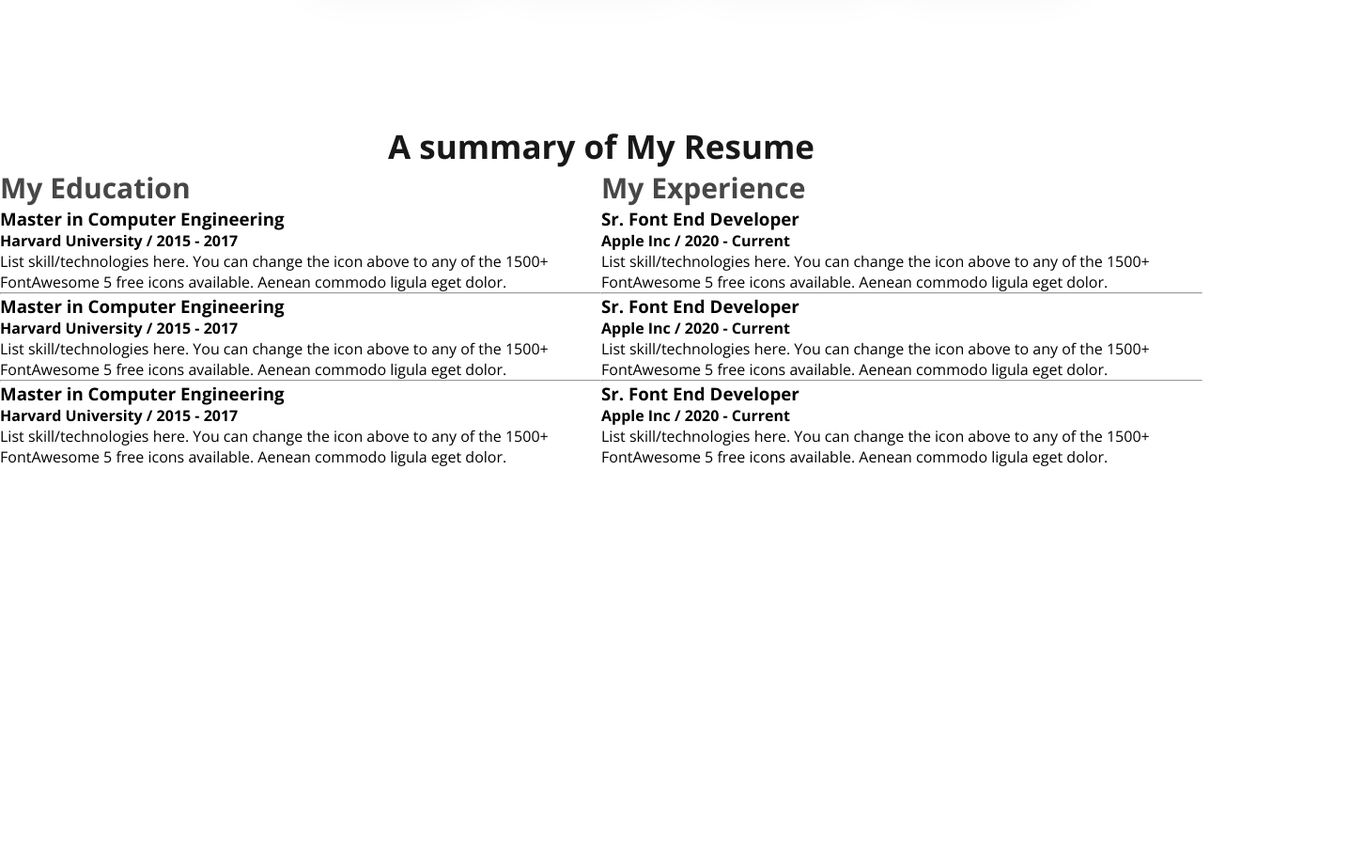
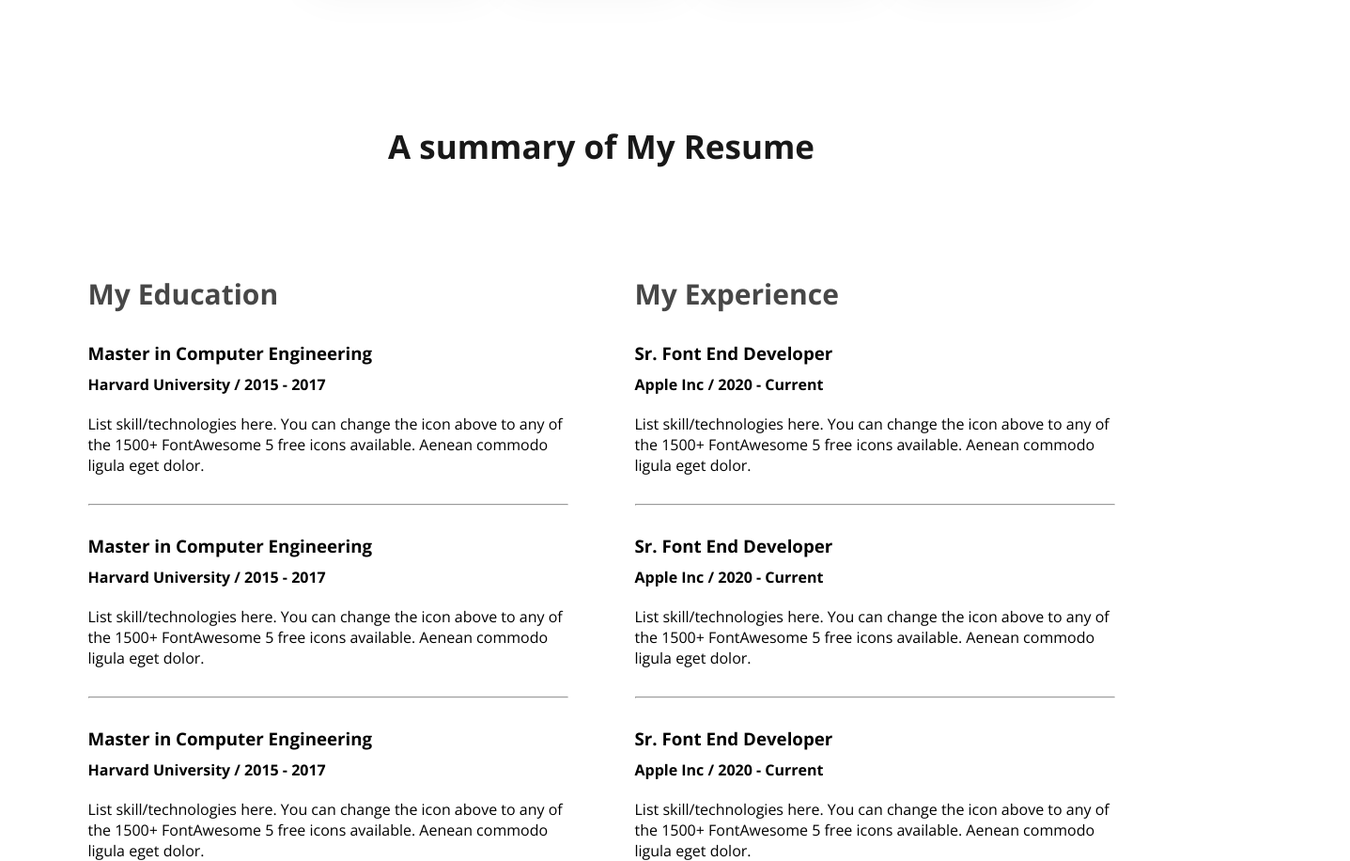
Before and after one commit to xer-on/portfolio, a plain HTML site: page index.html in a window 1280 px wide. Shown: the part 2980-3896 px from the top of the page at 94% size, 1437 px wide, since content can reach past the window. Before the commit the page ends 3477 px from the top, so only its background shows below. Drawn offline with nearby package versions, Linux system fonts and the light colour scheme.

Commit message:
added summery style

```diff
--- a/index.html
+++ b/index.html
@@ -105,13 +105,13 @@
             <h3 class="summery-title">A summary of My Resume</h3>
 
             <div class="summery-conatainer">
-                <div class="summery-column">
+                <div class="summery-column-one">
                     <h3 class="resume-summery-title">My Education</h3>
 
                     <div class="resume-item">
                         <h3 class="resume-item-title">Master in Computer Engineering</h3>
                         <h4 class="resume-item-info">Harvard University / 2015 - 2017</h4>
-                        <p class="resume-item description">List skill/technologies here. You can change the icon above
+                        <p class="resume-item-description">List skill/technologies here. You can change the icon above
                             to any of the 1500+ FontAwesome 5 free icons available. Aenean commodo ligula eget dolor.
                         </p>
                     </div>
@@ -119,7 +119,7 @@
                     <div class="resume-item">
                         <h3 class="resume-item-title">Master in Computer Engineering</h3>
                         <h4 class="resume-item-info">Harvard University / 2015 - 2017</h4>
-                        <p class="resume-item description">List skill/technologies here. You can change the icon above
+                        <p class="resume-item-description">List skill/technologies here. You can change the icon above
                             to any of the 1500+ FontAwesome 5 free icons available. Aenean commodo ligula eget dolor.
                         </p>
                     </div>
@@ -127,19 +127,19 @@
                     <div class="resume-item">
                         <h3 class="resume-item-title">Master in Computer Engineering</h3>
                         <h4 class="resume-item-info">Harvard University / 2015 - 2017</h4>
-                        <p class="resume-item description">List skill/technologies here. You can change the icon above
+                        <p class="resume-item-description">List skill/technologies here. You can change the icon above
                             to any of the 1500+ FontAwesome 5 free icons available. Aenean commodo ligula eget dolor.
                         </p>
                     </div>
 
                 </div>
-                <div class="summery-column">
+                <div class="summery-column-two">
                     <h3 class="resume-summery-title">My Experience</h3>
 
                     <div class="resume-item">
                         <h3 class="resume-item-title">Sr. Font End Developer</h3>
                         <h4 class="resume-item-info">Apple Inc / 2020 - Current</h4>
-                        <p class="resume-item description">List skill/technologies here. You can change the icon above
+                        <p class="resume-item-description">List skill/technologies here. You can change the icon above
                             to any of the 1500+ FontAwesome 5 free icons available. Aenean commodo ligula eget dolor.
                         </p>
                     </div>
@@ -147,7 +147,7 @@
                     <div class="resume-item">
                         <h3 class="resume-item-title">Sr. Font End Developer</h3>
                         <h4 class="resume-item-info">Apple Inc / 2020 - Current</h4>
-                        <p class="resume-item description">List skill/technologies here. You can change the icon above
+                        <p class="resume-item-description">List skill/technologies here. You can change the icon above
                             to any of the 1500+ FontAwesome 5 free icons available. Aenean commodo ligula eget dolor.
                         </p>
                     </div>
@@ -155,7 +155,7 @@
                     <div class="resume-item">
                         <h3 class="resume-item-title">Sr. Font End Developer</h3>
                         <h4 class="resume-item-info">Apple Inc / 2020 - Current</h4>
-                        <p class="resume-item description">List skill/technologies here. You can change the icon above
+                        <p class="resume-item-description">List skill/technologies here. You can change the icon above
                             to any of the 1500+ FontAwesome 5 free icons available. Aenean commodo ligula eget dolor.
                         </p>
 
--- a/styles/style.css
+++ b/styles/style.css
@@ -257,6 +257,8 @@ div .skill img {
 /* summery styles */
 .summery-conatainer{
     display: flex;
+    justify-content: center;
+    gap: 71px;
 }
 .summery-title {
     color: #181818;
@@ -265,6 +267,7 @@ div .skill img {
     font-style: normal;
     font-weight: 700;
     line-height: normal;
+    padding-bottom: 113px;
 }
 
 .resume-summery-title {
@@ -273,4 +276,24 @@ div .skill img {
     font-style: normal;
     font-weight: 700;
     line-height: normal;
+    padding-bottom: 30px;
 }
+.resume-item-title{
+    padding-bottom: 10px;
+}
+.resume-item-info{
+    padding-bottom: 20px;
+}
+hr{
+    margin-top: 30px;
+   margin-bottom: 30px;
+}
+.summery-column-one{
+    padding-left: 250px;
+}
+.summery-column-two{
+    padding-right: 250px;
+}
+.resume-item-description{
+    width: 511px;
+}
```
